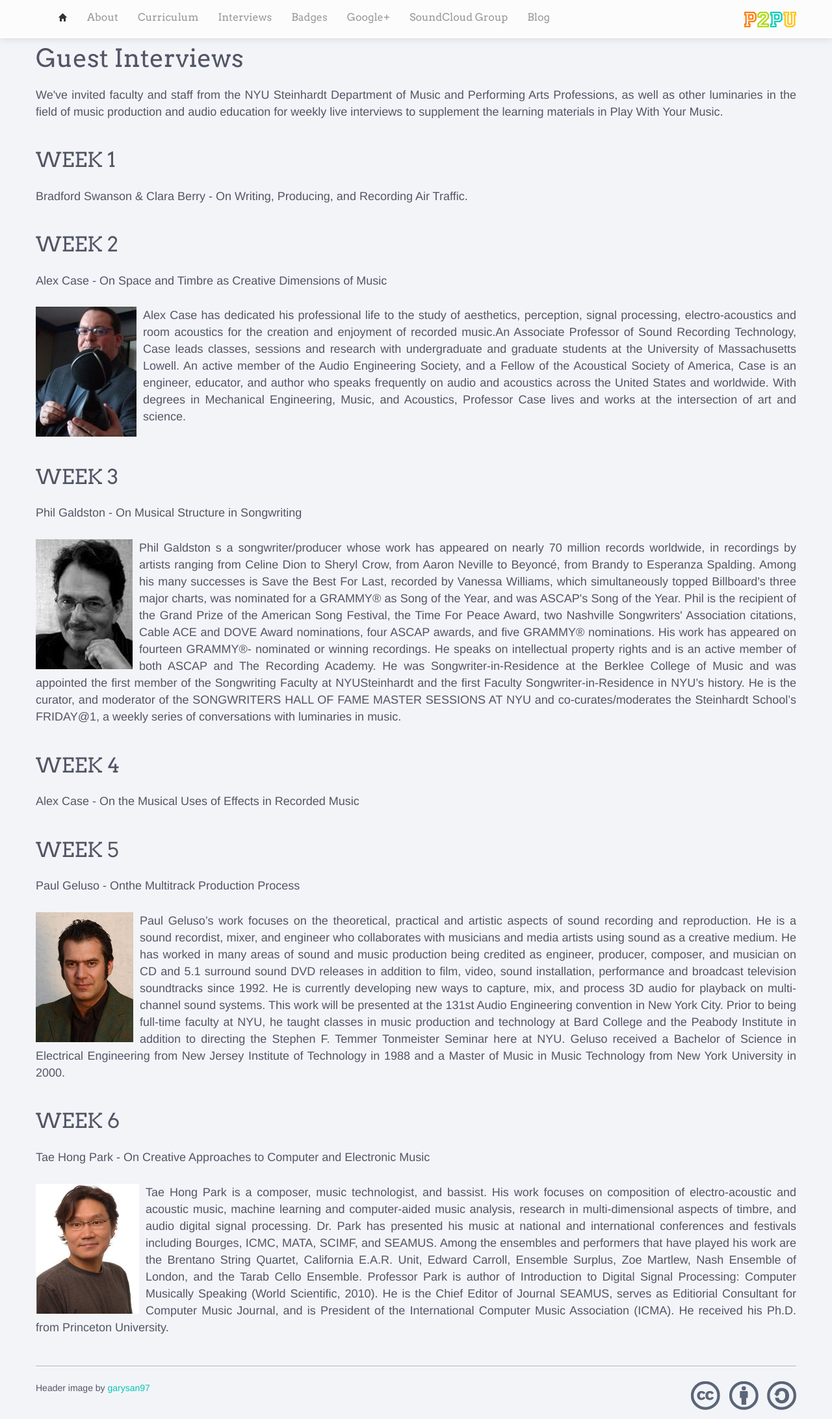
After one commit to p2pu/mechanical-mooc, a Django app: page /interviews/ in a window 1280 px wide. The commit adds this page. Shown: the whole page at 65% size. Run offline with Django 3.2, Linux system fonts and the light colour scheme; parts of the project's set-up code (start-up, migrations or seed data) failed here and were passed over; some libraries are stand-ins or nearby versions.

Commit message:
Add interviews page

```diff
--- a/templates/base.html
+++ b/templates/base.html
@@ -47,6 +47,7 @@
                     <li><a class="home" href="{% url home %}"><i class="icon-home"></i></a></li>
                     <li><a href="{% url about %}">About</a></li>
                     <li><a href="{% url curriculum %}">Curriculum</a></li>
+                    <li><a href="{% url interviews %}">Interviews</a></li>
                     <li><a href="{% url badges %}">Badges</a></li>
                     <li><a href="https://plus.google.com/communities/111652425357803311063" target="_blank">Google+</a>
                     <li><a href="https://soundcloud.com/groups/play-with-your-music" target="_blank">SoundCloud Group</a></li>
--- /dev/null
+++ b/templates/interviews.html
@@ -0,0 +1,46 @@
+{% extends 'base.html' %}
+
+{% block body %}
+
+  <div id="step1" class="container">
+    <h1>Guest Interviews</h1>
+    <div class="row">
+      <div class="span12 faq">
+
+        <p>We've invited faculty and staff from the NYU Steinhardt Department of Music and Performing Arts Professions, as well as other luminaries in the field of music production and audio education for weekly live interviews to supplement the learning materials in Play With Your Music.</p>
+
+        <h2>WEEK 1</h2>
+
+        <p>Bradford Swanson &amp; Clara Berry - On Writing, Producing, and Recording Air Traffic.</p>
+
+
+        <h2>WEEK 2</h2>
+
+        <p>Alex Case - On Space and Timbre as Creative Dimensions of Music</p>
+
+         <p class="media"><img src="{{STATIC_URL}}/img/alex_case.jpg" class="pull-left">Alex Case has dedicated his professional life to the study of aesthetics, perception, signal processing, electro-acoustics and room acoustics for the creation and enjoyment of recorded music.An Associate Professor of Sound Recording Technology, Case leads classes, sessions and research with undergraduate and graduate students at the University of Massachusetts Lowell. An active member of the Audio Engineering Society, and a Fellow of the Acoustical Society of America, Case is an engineer, educator, and author who speaks frequently on audio and acoustics across the United States and worldwide. With degrees in Mechanical Engineering, Music, and Acoustics, Professor Case lives and works at the intersection of art and science.</p>
+
+        <h2>WEEK 3</h2>
+
+        <p>Phil Galdston - On Musical Structure in Songwriting</p>
+
+        <p class="media"><img src="{{STATIC_URL}}/img/phil_galdston.jpg" class="pull-left"> Phil Galdston s a songwriter/producer whose work has appeared on nearly 70 million records worldwide, in recordings by artists ranging from Celine Dion to Sheryl Crow, from Aaron Neville to Beyoncé, from Brandy to Esperanza Spalding. Among his many successes is Save the Best For Last, recorded by Vanessa Williams, which simultaneously topped Billboard's three major charts, was nominated for a GRAMMY® as Song of the Year, and was ASCAP's Song of the Year. Phil is the recipient of the Grand Prize of the American Song Festival, the Time For Peace Award, two Nashville Songwriters' Association citations, Cable ACE and DOVE Award nominations, four ASCAP awards, and five GRAMMY® nominations. His work has appeared on fourteen GRAMMY®- nominated or winning recordings. He speaks on intellectual property rights and is an active member of both ASCAP and The Recording Academy. He was Songwriter-in-Residence at the Berklee College of Music and was appointed the first member of the Songwriting Faculty at NYUSteinhardt and the first Faculty Songwriter-in-Residence in NYU’s history. He is the curator, and moderator of the SONGWRITERS HALL OF FAME MASTER SESSIONS AT NYU and co-curates/moderates the Steinhardt School’s FRIDAY@1, a weekly series of conversations with luminaries in music.</p>
+
+        <h2>WEEK 4</h2>
+
+        <p>Alex Case - On the Musical Uses of Effects in Recorded Music</p>
+        <h2>WEEK 5</h2>
+
+        <p>Paul Geluso - Onthe Multitrack Production Process</p>
+
+        <p class="media"><img src="{{STATIC_URL}}/img/paul_geluso.jpg" class="pull-left">Paul Geluso’s work focuses on the theoretical, practical and artistic aspects of sound recording and reproduction. He is a sound recordist, mixer, and engineer who collaborates with musicians and media artists using sound as a creative medium. He has worked in many areas of sound and music production being credited as engineer, producer, composer, and musician on CD and 5.1 surround sound DVD releases in addition to film, video, sound installation, performance and broadcast television soundtracks since 1992. He is currently developing new ways to capture, mix, and process 3D audio for playback on multi-channel sound systems. This work will be presented at the 131st Audio Engineering convention in New York City. Prior to being full-time faculty at NYU, he taught classes in music production and technology at Bard College and the Peabody Institute in addition to directing the Stephen F. Temmer Tonmeister Seminar here at NYU. Geluso received a Bachelor of Science in Electrical Engineering from New Jersey Institute of Technology in 1988 and a Master of Music in Music Technology from New York University in 2000.</p>
+        <h2>WEEK 6</h2>
+
+        <p>Tae Hong Park - On Creative Approaches to Computer and Electronic Music</p>
+
+        <p class="media"><img src="{{STATIC_URL}}/img/tae_hong_park.jpg" class="pull-left"> Tae Hong Park is a composer, music technologist, and bassist. His work focuses on composition of electro-acoustic and acoustic music, machine learning and computer-aided music analysis, research in multi-dimensional aspects of timbre, and audio digital signal processing. Dr. Park has presented his music at national and international conferences and festivals including Bourges, ICMC, MATA, SCIMF, and SEAMUS. Among the ensembles and performers that have played his work are the Brentano String Quartet, California E.A.R. Unit, Edward Carroll, Ensemble Surplus, Zoe Martlew, Nash Ensemble of London, and the Tarab Cello Ensemble. Professor Park is author of Introduction to Digital Signal Processing: Computer Musically Speaking (World Scientific, 2010). He is the Chief Editor of Journal SEAMUS, serves as Editiorial Consultant for Computer Music Journal, and is President of the International Computer Music Association (ICMA). He received his Ph.D. from Princeton University.</p>
+      </div>
+    </div>
+  </div>
+
+{% endblock %}
--- a/urls.py
+++ b/urls.py
@@ -18,6 +18,7 @@ urlpatterns = patterns('',
 
     url(r'^about/$', TemplateView.as_view(template_name="about.html"), name="about"),
     url(r'^curriculum/$', TemplateView.as_view(template_name="curriculum.html"), name="curriculum"),
+    url(r'^interviews/$', TemplateView.as_view(template_name="interviews.html"), name="interviews"),
     url(r'^badges/$', TemplateView.as_view(template_name="badges.html"), name="badges"),
     url(r'', include('signup.urls')),
     url(r'^mail/', include('mail.urls')),
```
Also changed, not shown: static/img/alex_case.jpg (added), static/img/paul_geluso.jpg (added), static/img/phil_galdston.jpg (added), static/img/tae_hong_park.jpg (added).
